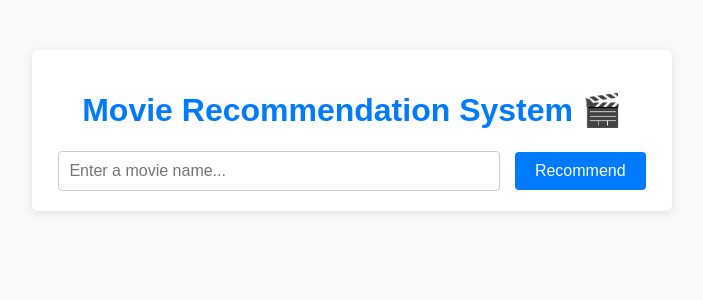
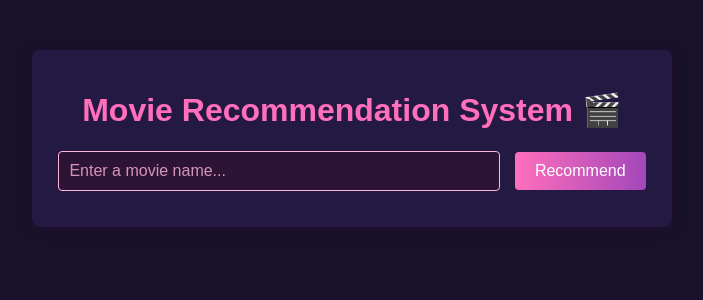
Before and after one commit to geetha0913/movie-recommendation-flask, a Flask app: page / in a window 1280 px wide. Shown: the top 300 px of the page, without its empty margins (288-991 px from the left). Run offline with Flask 3, Linux system fonts and the light colour scheme; parts of the project's set-up code (start-up, migrations or seed data) failed here and were passed over.

Commit message:
Update CSS styles

```diff
--- a/static/style.css
+++ b/static/style.css
@@ -1,9 +1,7 @@
-/* static/style.css */
-
 body {
     font-family: Arial, sans-serif;
-    background-color: #f8f9fa;
-    color: #333;
+    background-color: #18122B; /* deep dark violet */
+    color: #F6C1CB;            /* light pink */
     margin: 0;
     padding: 0;
 }
@@ -13,37 +11,47 @@ body {
     max-width: 600px;
     margin: 50px auto;
     padding: 20px;
-    background-color: #fff;
-    border-radius: 6px;
-    box-shadow: 0 2px 8px rgba(0,0,0,0.1);
+    background-color: #231942;   /* rich dark violet */
+    border-radius: 8px;
+    box-shadow: 0 2px 16px rgba(60,0,50,0.25);
     text-align: center;
 }
 
 h1, h2 {
-    color: #007BFF;
+    color: #FF6FBB;         /* bright pink */
 }
 
 input[type="text"] {
     width: 70%;
     padding: 10px;
     font-size: 1rem;
-    border: 1px solid #ccc;
+    border: 1px solid #FFB5DA; /* light pink border */
+    background-color: #2D1436;
+    color: #F6C1CB;
     border-radius: 4px;
+    outline: none;
+    margin-bottom: 16px;
+}
+
+input[type="text"]::placeholder {
+    color: #FFB5DA;
+    opacity: 0.8;
 }
 
 button {
     padding: 10px 20px;
     font-size: 1rem;
-    background-color: #007BFF;
-    color: white;
+    background: linear-gradient(90deg, #FF6FBB 0%, #A347BA 100%);
+    color: #fff;
     border: none;
     border-radius: 4px;
     cursor: pointer;
     margin-left: 10px;
+    transition: background 0.2s;
 }
 
 button:hover {
-    background-color: #0056b3;
+    background: linear-gradient(90deg, #A347BA 0%, #FF6FBB 100%);
 }
 
 ul {
@@ -53,15 +61,17 @@ ul {
 
 li {
     padding: 8px 0;
-    font-size: 1.1rem;
-    border-bottom: 1px solid #ddd;
+    font-size: 1.15rem;
+    border-bottom: 1px solid #3D2C54;
 }
 
 a {
-    color: #007BFF;
+    color: #FF6FBB;
     text-decoration: none;
+    transition: color 0.2s;
 }
 
 a:hover {
+    color: #F6C1CB;
     text-decoration: underline;
 }
```
